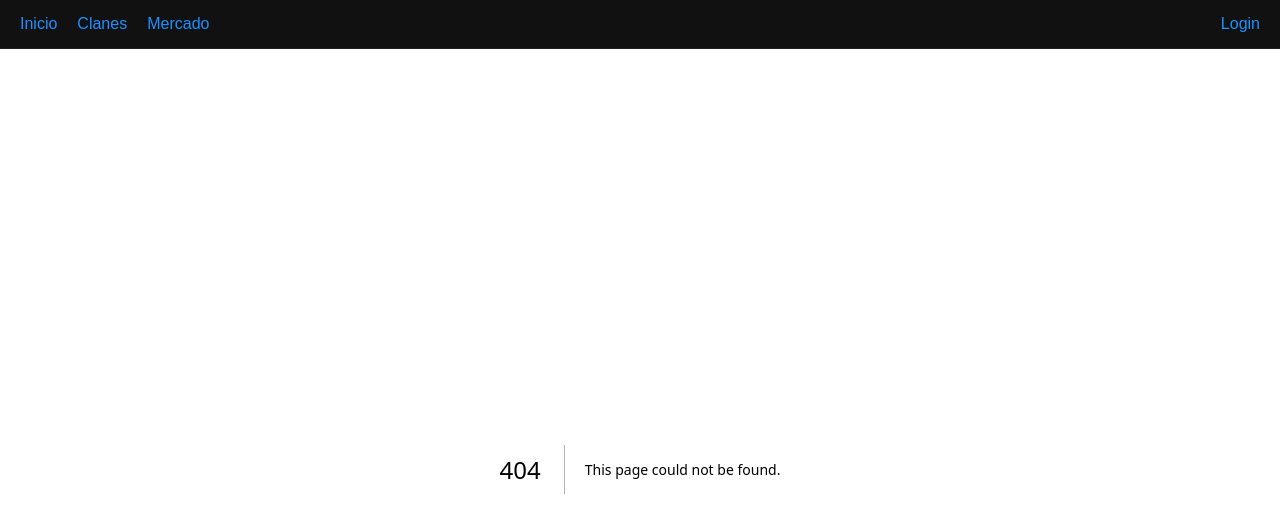
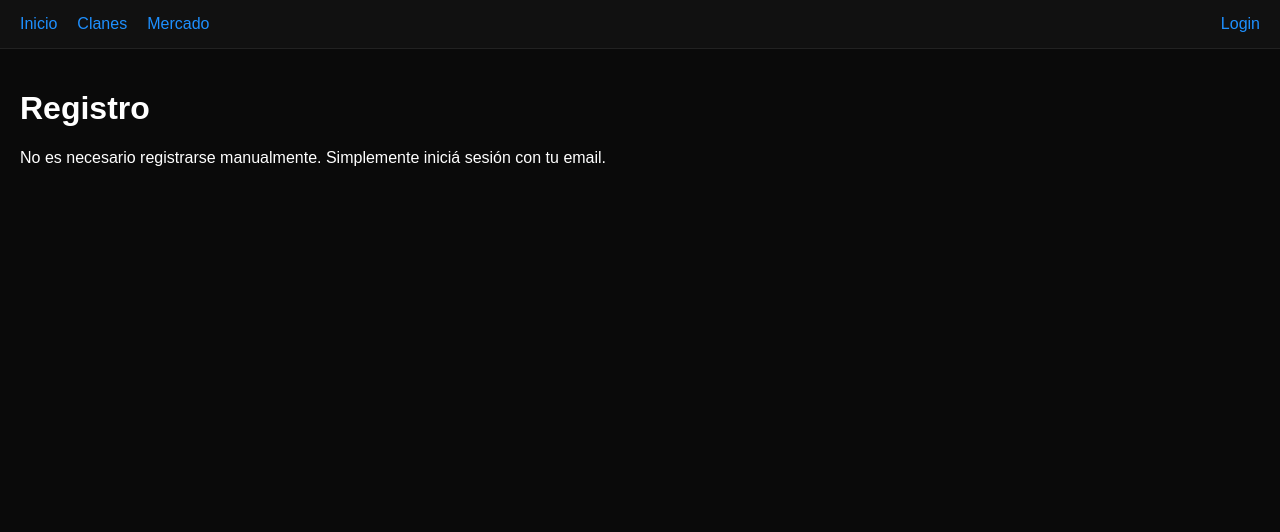
Before and after one commit to aryadnnagm2/paxdeilatam, a Next.js app: page /register in a window 1280 px wide. Before the commit this address had no page. Shown: the top 532 px of the page. Built offline with nearby package versions, Linux system fonts and the light colour scheme.

Commit message:
Create page.js

```diff
--- /dev/null
+++ b/app/register/page.js
@@ -0,0 +1,9 @@
+export default function RegisterPage() {
+  return (
+    <div>
+      <h1>Registro</h1>
+      <p>No es necesario registrarse manualmente.
+      Simplemente iniciá sesión con tu email.</p>
+    </div>
+  );
+}
```
